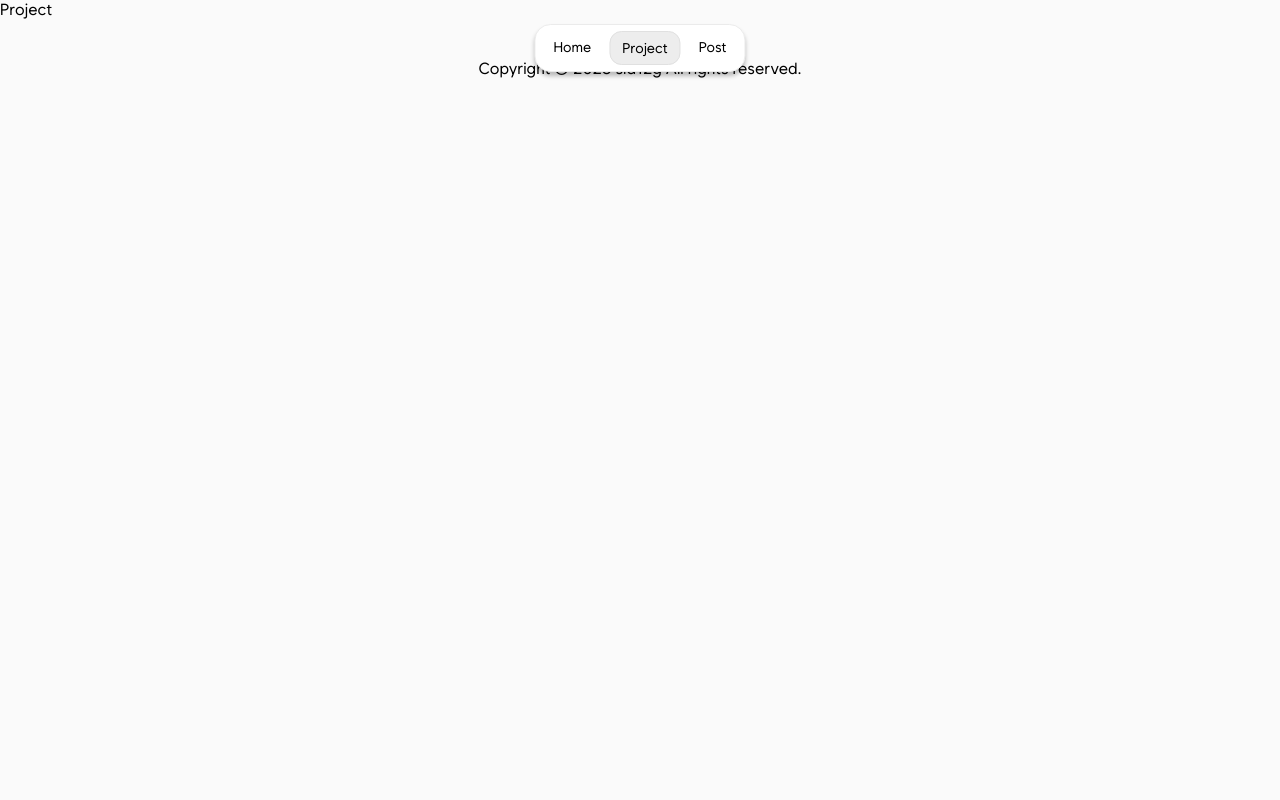
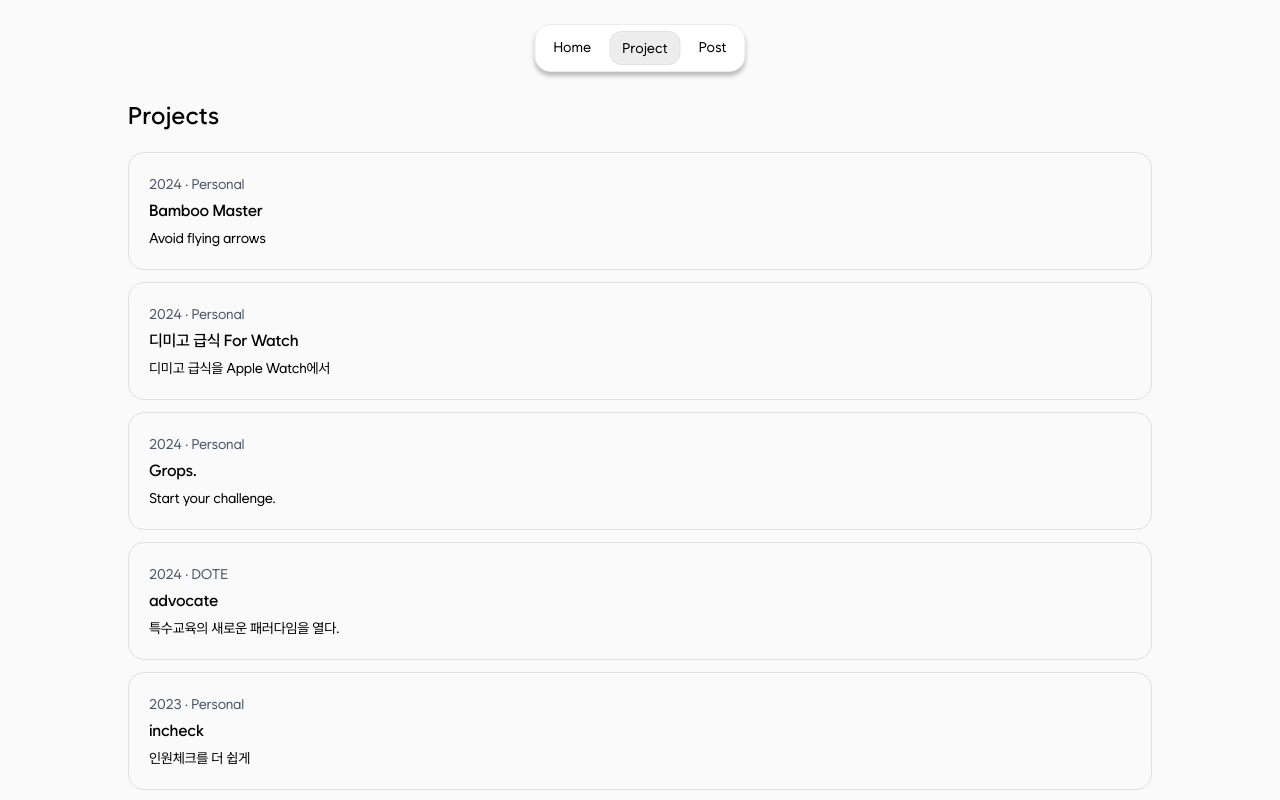
Before and after one commit to SID12g/sid12g.dev, a Next.js app: page /project in a window 1280 px wide. Shown: the top 800 px of the page. Built offline with nearby package versions, Linux system fonts and the light colour scheme.

Commit message:
feat: Project

```diff
--- a/src/app/project/page.tsx
+++ b/src/app/project/page.tsx
@@ -1,3 +1,6 @@
+import ProjectList from "@/components/project/ProjectList";
+import { sortProjects } from "@/utils/getProject";
+
 export default function Project() {
-  return <div>Project</div>;
+  return <ProjectList projects={sortProjects} />;
 }
--- a/src/components/post/Post.tsx
+++ b/src/components/post/Post.tsx
@@ -35,12 +35,12 @@ export default function Post({ post }: { post: PostType }) {
 }
 
 const PostWrapper = styled.div`
-  border: 1px solid #ededed;
+  border: 1px solid #e0e0e0;
   padding: 20px;
   border-radius: 16px;
   transition: all 0.3s;
 
   &:hover {
-    background-color: rgba(216, 216, 216, 0.1);
+    background-color: rgba(216, 216, 216, 0.3);
   }
 `;
--- a/src/components/project/Project.tsx
+++ b/src/components/project/Project.tsx
@@ -1,8 +1,46 @@
 "use client";
 
+import styled from "styled-components";
 import Link from "next/link";
+import Text from "@/components/Text";
+import Gap from "@/components/Gap";
 import { ProjectType } from "@/types/project.interface";
 
 export default function Project({ project }: { project: ProjectType }) {
-  return <Link href={project.slug}></Link>;
+  return (
+    <Link href={`/project/${project.slug}`}>
+      <ProjectWrapper>
+        <Text
+          $font_size="14px"
+          $color="#4E5968"
+          $line_height="22px"
+          $letter_spacing="-0.28px"
+        >{`${project.meta.date} · ${project.meta.team}`}</Text>
+        <Gap $height="4px" />
+        <Text
+          $font_size="16px"
+          $font_weight="500"
+          $line_height="24px"
+          $letter_spacing="-0.32px"
+        >
+          {project.meta.title}
+        </Text>
+        <Gap $height="4px" />
+        <Text $font_size="14px" $line_height="22px" $letter_spacing="-0.28px">
+          {project.meta.description}
+        </Text>
+      </ProjectWrapper>
+    </Link>
+  );
 }
+
+const ProjectWrapper = styled.div`
+  border: 1px solid #e0e0e0;
+  padding: 20px;
+  border-radius: 16px;
+  transition: all 0.3s;
+
+  &:hover {
+    background-color: rgba(216, 216, 216, 0.3);
+  }
+`;
--- a/src/components/project/ProjectList.tsx
+++ b/src/components/project/ProjectList.tsx
@@ -1,8 +1,24 @@
-import { sortProjects } from "@/utils/getProject";
+import Wrapper from "@/components/Wrapper";
+import Gap from "@/components/Gap";
+import Text from "@/components/Text";
+import Box from "@/components/Box";
+import { ProjectType } from "@/types/project.interface";
 import Project from "@/components/project/Project";
 
-export default function ProjectList() {
-  return sortProjects.map((project, index) => (
-    <Project key={index} project={project} />
-  ));
+export default function ProjectList({ projects }: { projects: ProjectType[] }) {
+  return (
+    <Wrapper>
+      <Gap $height="100px" />
+      <Text $font_size="24px" $font_weight="500" $line_height="32px">
+        Projects
+      </Text>
+      <Gap $height="20px" />
+      {projects.map((project: ProjectType, index: number) => (
+        <Box key={index}>
+          <Project project={project} />
+          <Gap $height="12px" />
+        </Box>
+      ))}
+    </Wrapper>
+  );
 }
```
